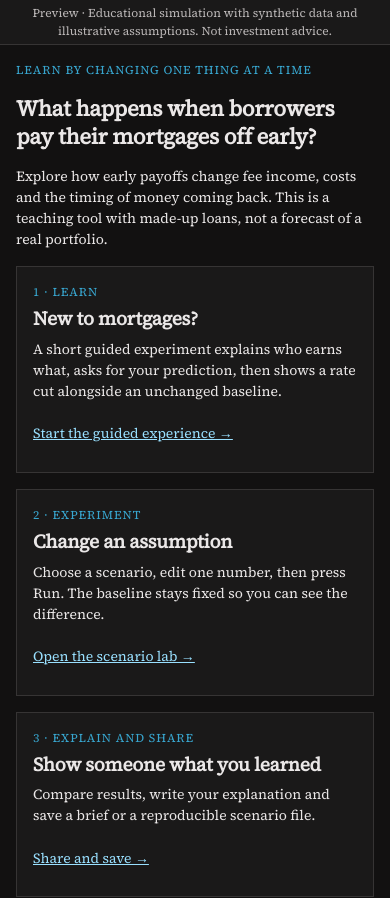
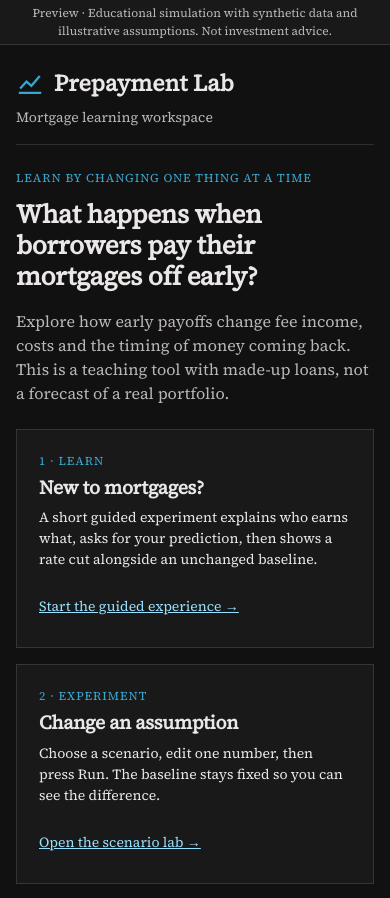
Before and after one commit to jclekkas/mortgage-prepayment-lab, a React (Vite) app: page / in a window 390 px wide. Shown: the top 898 px of the page. Built offline with nearby package versions, Linux system fonts and the light colour scheme.

Commit message:
Restore Home branding and align landing page spacing

```diff
--- a/src/app/App.tsx
+++ b/src/app/App.tsx
@@ -94,11 +94,13 @@ function Routes() {
       <>
         {skip}
         {note}
+        <div className={route === 'home' ? 'home-layout' : undefined}>
         <main id="main" ref={mainRef} tabIndex={-1} className="bare">
           <ErrorBoundary key={route}><PageGuide route={route} />{page}</ErrorBoundary>
         </main>
         {announcer}
         {footer}
+        </div>
       </>
     );
   }
--- a/src/app/Shell.tsx
+++ b/src/app/Shell.tsx
@@ -51,7 +51,7 @@ export function ShellUiProvider({ children }: { children: ReactNode }) {
   return <UiCtx.Provider value={{ keysOpen, setKeysOpen, shortcutsOn, setShortcutsOn }}>{children}</UiCtx.Provider>;
 }
 
-const LineIcon = () => (
+export const LineIcon = () => (
   <svg width="20" height="20" viewBox="0 0 20 20" aria-hidden="true"><path d="M2 17h16M3 14l4.5-5 3.5 3 6-7" stroke="currentColor" strokeWidth="1.6" fill="none" /></svg>
 );
 
--- a/src/app/Welcome.tsx
+++ b/src/app/Welcome.tsx
@@ -1,13 +1,17 @@
+import { LineIcon } from './Shell';
 import { useState } from 'react';
 import { href } from './router';
 import { useStore } from './store';
 
 export function HomePage() {
   const { state } = useStore();
-  return <div className="stack welcome">
+  return <div className="stack welcome home-page">
+    <header className="home-brand"><a href={href('home')} aria-label="Prepayment Lab Home"><LineIcon /><span>Prepayment Lab</span></a><span className="muted">Mortgage learning workspace</span></header>
+    <div className="home-intro">
     <p className="kicker">Learn by changing one thing at a time</p>
     <h1 id="page-title">What happens when borrowers pay their mortgages off early?</h1>
     <p>Explore how early payoffs change fee income, costs and the timing of money coming back. This is a teaching tool with made-up loans, not a forecast of a real portfolio.</p>
+    </div>
     {state.started && <section className="card"><h2>Your workspace is still here</h2><p>{state.portfolio.meta.name} · {state.slots.length} scenarios. Going Home does not reset your work.</p><a href={href('overview')}>Resume workspace →</a></section>}
     <div className="home-steps">
       <section className="card"><p className="kicker">1 · Learn</p><h2>New to mortgages?</h2><p>A short guided experiment explains who earns what, asks for your prediction, then shows a rate cut alongside an unchanged baseline.</p><a href={href(state.started ? 'guided' : 'start')}>Start the guided experience →</a></section>
--- a/src/styles.css
+++ b/src/styles.css
@@ -367,3 +367,28 @@ details.drawer { border: 1px solid var(--border); padding: 8px 12px; background:
 
 .welcome > a, .welcome .card > a { display: inline-flex; align-items: center; min-height: 44px; padding: 8px 0; }
 .welcome > details > summary { min-height: 44px; padding: 8px 0; }
+
+/* Home shares one centered content edge from brand through footer. */
+.home-layout { width: min(100%, 1120px); margin-inline: auto; }
+.home-layout main.bare { padding: 0 24px; }
+.home-page { max-width: none; }
+.home-page > * + * { margin-top: 28px; }
+.home-brand { display: flex; align-items: center; justify-content: space-between; gap: 16px; padding-block: 24px; border-bottom: 1px solid var(--border); }
+.home-brand a { display: inline-flex; align-items: center; gap: 10px; min-height: 44px; font-size: 23px; font-weight: 600; color: var(--text); text-decoration: none; }
+.home-brand svg { width: 28px; height: 28px; flex: none; color: var(--accent); }
+.home-intro { max-width: 760px; }
+.home-intro h1 { font-size: clamp(26px, 3vw, 36px); line-height: 1.2; margin: 12px 0 16px; }
+.home-intro > p:last-child { font-size: 16px; margin: 0; color: var(--muted); }
+.home-steps { grid-template-columns: repeat(3, minmax(0, 1fr)); gap: 20px; }
+.home-steps .card { display: flex; flex-direction: column; padding: 22px; }
+.home-steps h2 { min-height: 2.5em; }
+.home-steps .card > a { margin-top: auto; padding-top: 16px; }
+.home-layout .footer { margin: 32px 24px 24px; padding-top: 24px; border-top: 1px solid var(--border); }
+@media (max-width: 700px) {
+  .home-layout main.bare { padding-inline: 16px; }
+  .home-brand { align-items: flex-start; flex-direction: column; gap: 2px; padding-block: 16px; }
+  .home-page > * + * { margin-top: 24px; }
+  .home-steps { grid-template-columns: 1fr; gap: 16px; }
+  .home-steps h2 { min-height: 0; }
+  .home-layout .footer { margin-inline: 16px; }
+}
```
